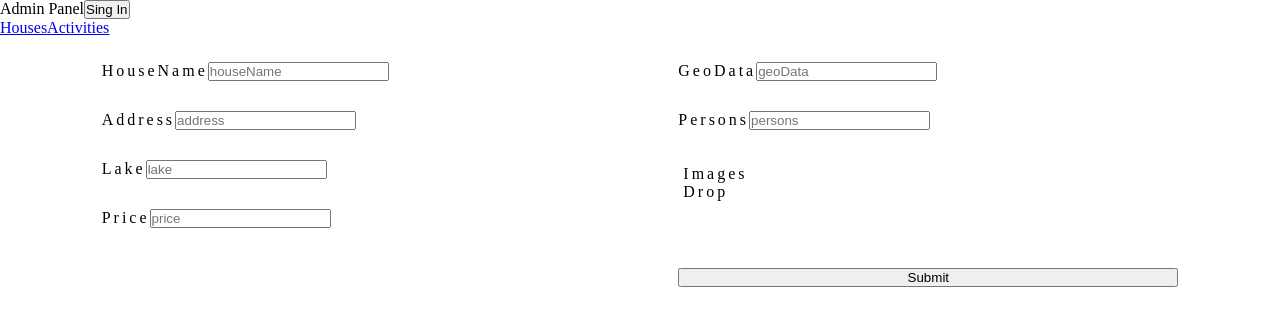
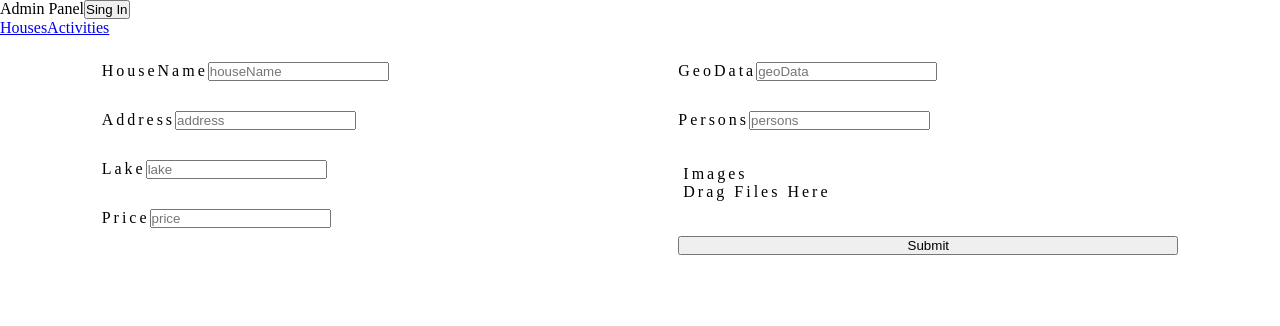
Before and after one commit to Markito97/tourism-aggregator, a React app in the folder frontend/: page /admin/houseslist in a window 1280 px wide. Shown: the top 326 px of the page. Built offline with nearby package versions, Linux system fonts and the light colour scheme.

Commit message:
Связал форму с беком

```diff
--- a/frontend/src/components/adminForm/AdminForm.module.css
+++ b/frontend/src/components/adminForm/AdminForm.module.css
@@ -15,6 +15,7 @@
 }
 
 .rightFields {
+  max-width: 500px;
   min-width: 500px;
   display: flex;
   flex-direction: column;
--- a/frontend/src/components/adminForm/DragForm.tsx
+++ b/frontend/src/components/adminForm/DragForm.tsx
@@ -1,56 +1,29 @@
-import { Profiler, useEffect, useState } from 'react';
-import * as css from './DragForm.sass';
+import { useEffect, useState } from 'react';
 import { UseControllerProps, useController } from 'react-hook-form';
 import { FormValues } from './AdminForm';
-import { Trash } from '../../assets/icons/Trash';
+import { ImagesPreview } from './ImagesPreview';
+import * as css from './DragForm.sass';
+import { useDrag } from './useDrag';
+import { toBase64 } from '../../utils/files/toBase64';
 
-interface DragFormProps {
-  onFiles: (files: Array<File>) => void;
-}
-
-export const DragForm = ({
-  ...props
-}: UseControllerProps<FormValues> | any): JSX.Element => {
-  const [preloadFiles, setPreloadFiles] = useState<Array<File> | boolean[]>([]);
-  const [imagePath, setImagePath] = useState<string[] | unknown[]>([]);
+export const DragForm = ({ ...props }: UseControllerProps<FormValues> | any): JSX.Element => {
+  const [previewImages, setPreviewImages] = useState<Array<string | ArrayBuffer | null>>([]);
   const { field, fieldState } = useController(props);
-  const [onDrag, setDrag] = useState(false);
-
-  const dragStartHandler = (e: React.DragEvent<HTMLDivElement>): void => {
-    e.preventDefault();
-  };
-
-  const dragLeaveHandler = (e: React.DragEvent<HTMLDivElement>): void => {
-    e.preventDefault();
-  };
-
-  const onDropHandler = (e: React.DragEvent<HTMLDivElement>): void => {
-    console.log(e.dataTransfer.files);
-    e.preventDefault();
-    setPreloadFiles([...preloadFiles, ...Array.from(e.dataTransfer.files)]);
-    // props.onFiles(e.dataTransfer.files);
-  };
+  const { isDrag, preloadFiles, handleDragStart, handleDragLeave, handleDrop, handleRemove } =
+    useDrag();
 
   const hanldeRemoveFile = (index: number) => {
     if (!preloadFiles) return;
-    setPreloadFiles([...preloadFiles?.filter((_file, idx) => idx !== index)]);
-    setImagePath([...imagePath?.filter((_file, idx) => idx !== index)]);
-  };
-
-  const toBase64 = (file: File): Promise<any> => {
-    return new Promise((resolve) => {
-      const reader = new FileReader();
-      reader.readAsDataURL(file);
-      reader.onload = () => resolve(reader.result);
-    });
+    void handleRemove(index);
+    void setPreviewImages([...previewImages?.filter((_file, idx) => idx !== index)]);
   };
 
   useEffect(() => {
     props.onFiles(preloadFiles);
     if (!preloadFiles) return;
     Promise.all(preloadFiles.map((image) => toBase64(image))).then((image) => {
-      console.log(image);
-      setImagePath([...image]);
+      if (!image.length || !image) return;
+      setPreviewImages([...image]);
     });
   }, [preloadFiles]);
 
@@ -58,24 +31,27 @@ export const DragForm = ({
     <div style={{ margin: '5px' }}>
       <label htmlFor="">Images</label>
       <div className={css.drag__container}>
-        {imagePath &&
-          imagePath.map((img, index) => (
-            <div key={img + index} className={css.image__unit}>
-              <img className={css.image} src={img} />
-              <div className={css.image__unit__remove}>
-                <Trash onClick={() => hanldeRemoveFile(index)} />
-              </div>
-            </div>
-          ))}
-        <div
-          style={{ width: '50px', height: '50px' }}
-          onDragStart={dragStartHandler}
-          onDragOver={dragStartHandler}
-          onDragLeave={dragLeaveHandler}
-          onDrop={onDropHandler}
-        >
-          Drop
-        </div>
+        <ImagesPreview images={previewImages} onRemove={hanldeRemoveFile} />
+        {!isDrag ? (
+          <div
+            className={css.drag}
+            onDragStart={handleDragStart}
+            onDragOver={handleDragStart}
+            onDragLeave={handleDragLeave}
+            onDrop={handleDrop}
+          >
+            Drag files here
+          </div>
+        ) : (
+          <div
+            className={css.drop}
+            onDragOver={handleDragStart}
+            onDragLeave={handleDragLeave}
+            onDrop={handleDrop}
+          >
+            Drop files here
+          </div>
+        )}
       </div>
       <p className={css.drag__error}>
         {fieldState.error && (fieldState.error.message || 'This is required')}
--- /dev/null
+++ b/frontend/src/components/adminForm/ImagesPreview.sass
@@ -0,0 +1,22 @@
+.image__unit
+    height: 100%
+    margin-right: 15px
+    position: relative
+
+.image
+    width: 100%
+    height: 100%
+
+.image__unit__remove
+    position: absolute
+    background: black
+    display: flex
+    align-items: center
+    justify-content: center
+    top: 0px
+    right: 0px
+    margin: 5px
+    height: 25px
+    opacity: 0.75
+    width: 32px
+    border-radius: 5px
--- /dev/null
+++ b/frontend/src/components/adminForm/ImagesPreview.tsx
@@ -0,0 +1,23 @@
+import { Trash } from '../../assets/icons/Trash';
+import * as css from './ImagesPreview.sass';
+
+interface ImagesPreviewProps {
+  images: Array<string | ArrayBuffer | null>;
+  onRemove: (index: number) => void;
+}
+
+export const ImagesPreview = (props: ImagesPreviewProps): JSX.Element => {
+  return (
+    <div style={{ display: 'flex' }}>
+      {props.images &&
+        props.images.map((img, index) => (
+          <div key={index + 1} className={css.image__unit}>
+            <img className={css.image} src={img} />
+            <div className={css.image__unit__remove}>
+              <Trash onClick={() => props.onRemove(index)} />
+            </div>
+          </div>
+        ))}
+    </div>
+  );
+};
--- a/frontend/src/components/adminForm/adminForm.tsx
+++ b/frontend/src/components/adminForm/adminForm.tsx
@@ -1,12 +1,6 @@
 import { useForm } from 'react-hook-form';
 import { ServiceContext } from '../../context/ServiceContext';
-import {
-  DragEventHandler,
-  Profiler,
-  useContext,
-  useEffect,
-  useState,
-} from 'react';
+import { DragEventHandler, Profiler, useContext, useEffect, useState } from 'react';
 import { TextField } from '../../UI/TextField';
 import styles from './AdminForm.module.css';
 import { IRating } from 'src/dto/house.dto';
@@ -31,13 +25,7 @@ const rating: IRating = {
 };
 
 export const AdminForm = () => {
-  const {
-    control,
-    handleSubmit,
-    setValue,
-    setError,
-    formState: { errors, defaultValues },
-  } = useForm<FormValues>({
+  const { control, handleSubmit, setValue } = useForm<FormValues>({
     defaultValues: {
       houseName: '',
       address: '',
@@ -54,31 +42,18 @@ export const AdminForm = () => {
     setValue('files', files);
   };
 
-  const onSubmit = (house: FormValues) => {
-    console.log(house);
+  const onSubmit = (house: FormValues): void => {
+    houses.createHouse({ ...house, rating });
   };
 
   return (
     <form onSubmit={handleSubmit(onSubmit)}>
       <div className={styles.container}>
         <div className={styles.requiredFields}>
-          <TextField
-            control={control}
-            rules={{ required: true }}
-            name="houseName"
-          />
-          <TextField
-            control={control}
-            rules={{ required: true }}
-            name="address"
-          />
+          <TextField control={control} rules={{ required: true }} name="houseName" />
+          <TextField control={control} rules={{ required: true }} name="address" />
           <TextField control={control} rules={{ required: true }} name="lake" />
-          <TextField
-            control={control}
-            rules={{ required: true }}
-            type="number"
-            name="price"
-          />
+          <TextField control={control} rules={{ required: true }} type="number" name="price" />
         </div>
         <div className={styles.rightFields}>
           <TextField control={control} name="geoData" />
--- /dev/null
+++ b/frontend/src/components/adminForm/useDrag.ts
@@ -0,0 +1,35 @@
+import { useState } from 'react';
+
+export function useDrag() {
+  const [preloadFiles, setPreloadFiles] = useState<Array<File>>([]);
+  const [isDrag, setIsDrag] = useState(false);
+
+  const handleDragStart = (e: React.DragEvent<HTMLDivElement>): void => {
+    e.preventDefault();
+    setIsDrag(true);
+  };
+
+  const handleDragLeave = (e: React.DragEvent<HTMLDivElement>): void => {
+    e.preventDefault();
+    setIsDrag(!isDrag);
+  };
+
+  const handleDrop = (e: React.DragEvent<HTMLDivElement>): void => {
+    e.preventDefault();
+    setIsDrag(false);
+    void setPreloadFiles([...preloadFiles, ...Array.from(e.dataTransfer.files)]);
+  };
+
+  const handleRemove = (index: number) => {
+    void setPreloadFiles([...preloadFiles.filter((file, idx) => idx !== index)]);
+  };
+
+  return {
+    isDrag,
+    preloadFiles,
+    handleDragStart,
+    handleDragLeave,
+    handleDrop,
+    handleRemove,
+  };
+}
--- a/frontend/src/dto/house.dto.ts
+++ b/frontend/src/dto/house.dto.ts
@@ -22,6 +22,7 @@ export interface IHouse {
   booking: Array<IBooking>;
   checkout: number | null;
   image: Array<string>;
+  files: Array<File>;
   rating: IRating;
 }
 
--- a/frontend/src/services/houses.service.ts
+++ b/frontend/src/services/houses.service.ts
@@ -48,10 +48,10 @@ export class HousesService {
     }
   };
 
-  createHouse = async (images: Array<File>, house: any) => {
+  createHouse = async (house: IHouse) => {
     try {
       const formData = new FormData();
-      images.forEach((img) => {
+      house.files.forEach((img) => {
         formData.append('images', img);
       });
       formData.append('house', JSON.stringify({ ...house }));
--- /dev/null
+++ b/frontend/src/utils/files/toBase64.ts
@@ -0,0 +1,7 @@
+export const toBase64 = (file: File): Promise<string | ArrayBuffer | null> => {
+  return new Promise((resolve) => {
+    const reader = new FileReader();
+    reader.readAsDataURL(file);
+    reader.onload = () => resolve(reader.result);
+  });
+};
```
Also changed, not shown: frontend/src/components/adminForm/DragForm.sass (+16 -18 lines), 1 other file (tests, documents, lock files or other folders).
